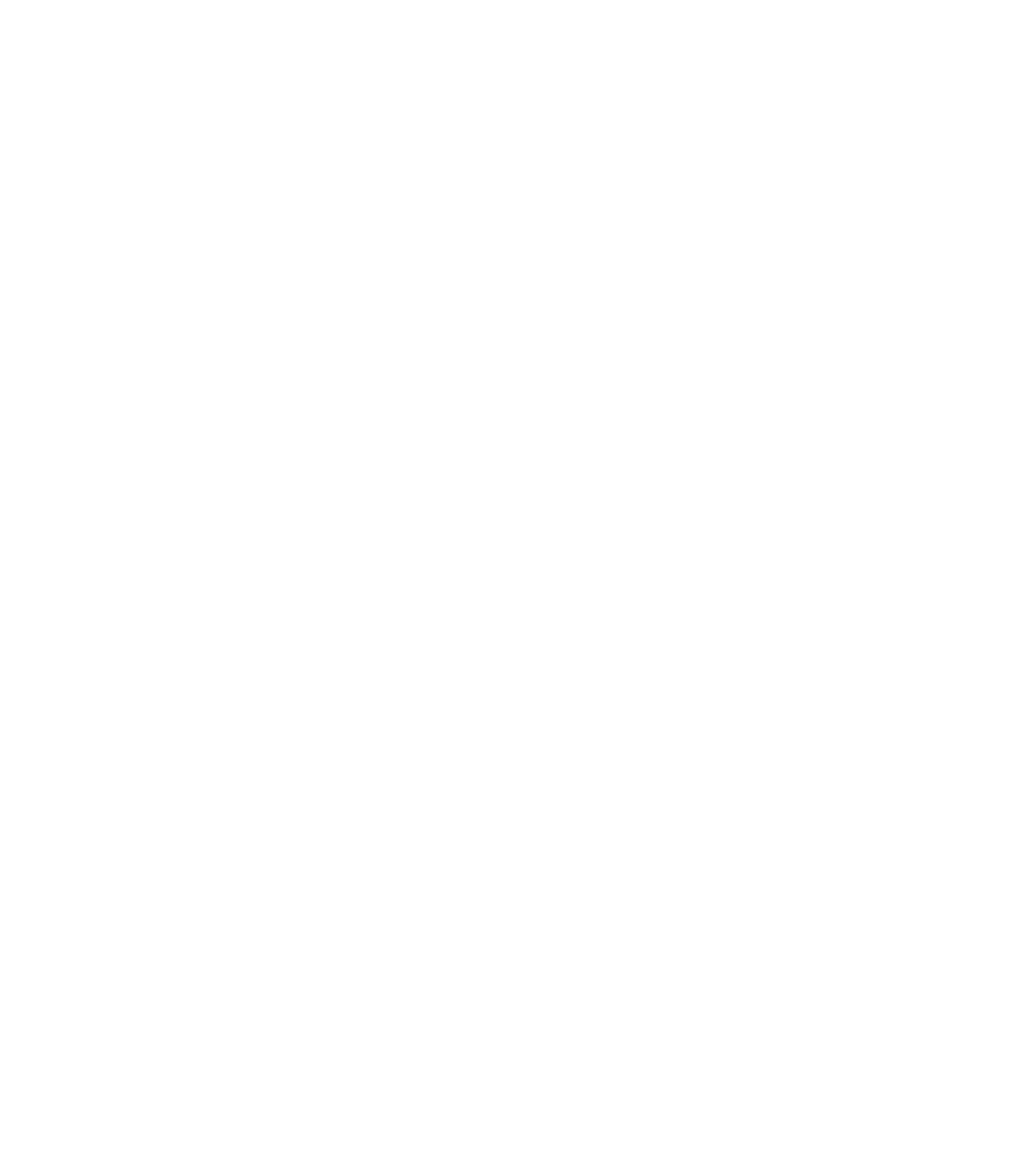
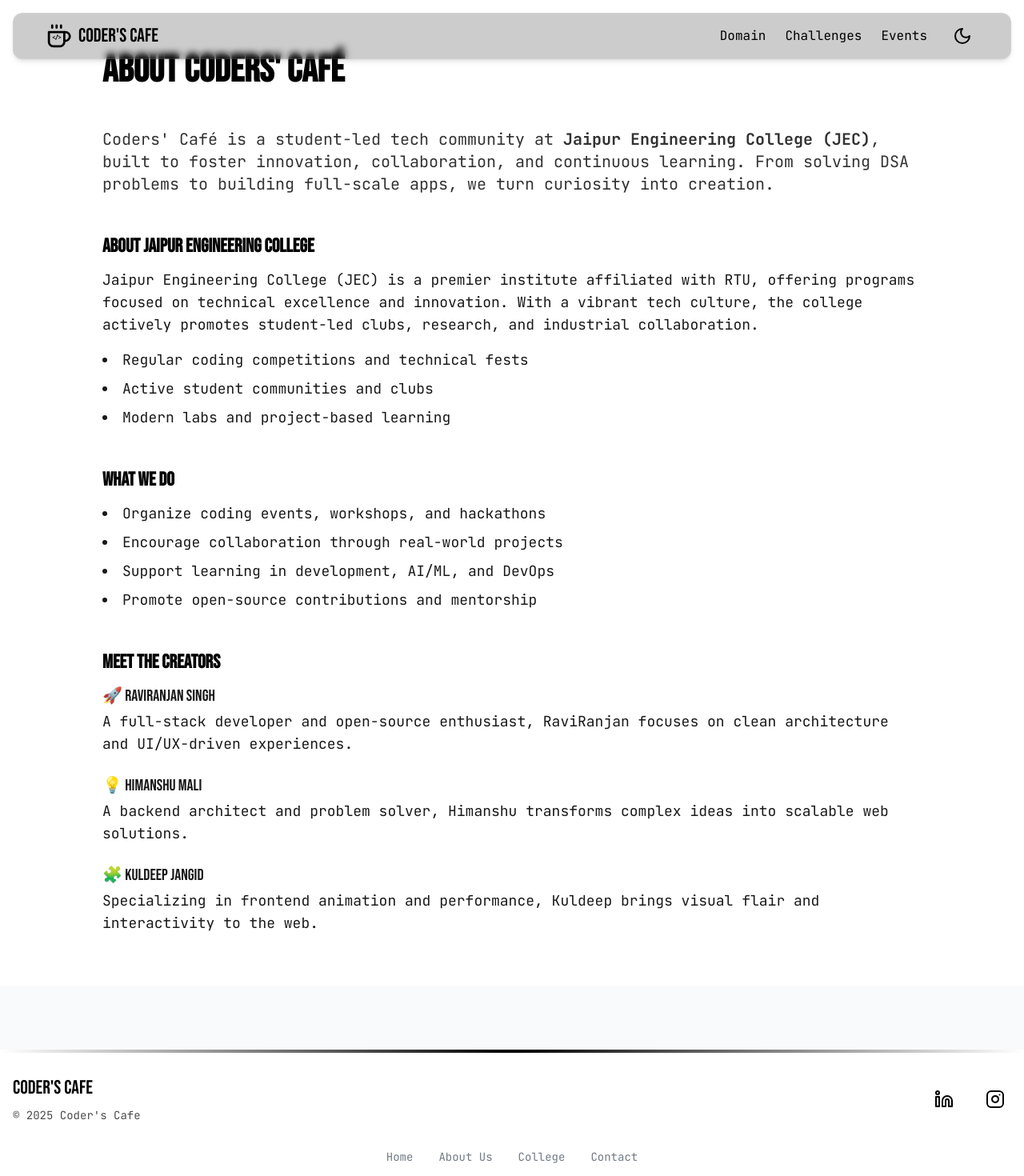
Before and after one commit to kuldeep-creates/CODER-S-CAFE, a React (Vite) app: page /about-us in a window 1280 px wide. Before the commit this address had no page. Shown: the top 1470 px of the page at 80% size. Before the commit the page ends 800 px from the top, so only its background shows below. Built offline with nearby package versions, Linux system fonts and the light colour scheme.

Commit message:
BASE DONE

```diff
--- a/src/App.jsx
+++ b/src/App.jsx
@@ -18,6 +18,9 @@ import DataSciencePage from './components/courses/datascience.jsx';
 import DevOpsPage from './components/courses/devops.jsx';
 import ImageGrid from './components/ImageGrid.jsx';
 import Events from './components/Events.jsx'; // ✅ Page Component for /event
+import Challenges from './components/Challenges.jsx';
+import UpcomingEvent from './components/UpcomingEvent.jsx';
+import AboutUs from './components/AboutUs.jsx';
 
 function App() {
   const [darkMode, setDarkMode] = useState(false);
@@ -81,6 +84,10 @@ function App() {
         <Route path="/courses/datascience" element={<CourseLayout><DataSciencePage darkMode={darkMode} /></CourseLayout>} />
         <Route path="/courses/devops" element={<CourseLayout><DevOpsPage darkMode={darkMode} /></CourseLayout>} />
         <Route path="/domains" element={<CourseLayout><Domains darkMode={darkMode} /></CourseLayout>} />
+        <Route path="/challenge" element={<CourseLayout><Challenges darkMode={darkMode} /></CourseLayout>} />
+        <Route path="/upcoming" element={<CourseLayout><UpcomingEvent darkMode={darkMode} /></CourseLayout>} />
+        <Route path="/about-us" element={<CourseLayout><AboutUs darkMode={darkMode} /></CourseLayout>} />
+
 
         {/* ✅ Events Page Route */}
         <Route path="/event" element={
--- /dev/null
+++ b/src/components/AboutUs.jsx
@@ -0,0 +1,76 @@
+import React from 'react';
+
+const AboutUs = () => {
+  return (
+    <section
+      id="about-us"
+      className="min-h-screen bg-white dark:bg-black text-black dark:text-white px-6 py-16"
+    >
+      <div className="max-w-5xl mx-auto space-y-12">
+          <h1 className="text-4xl md:text-5xl font-bold mb-4">About Coders' Café</h1>
+          <p className="text-lg md:text-xl opacity-80">
+            Coders' Café is a student-led tech community at <strong>Jaipur Engineering College (JEC)</strong>, built
+            to foster innovation, collaboration, and continuous learning. From solving DSA problems to building full-scale apps,
+            we turn curiosity into creation.
+          </p>
+
+        <div>
+          <h2 className="text-2xl font-semibold mb-3">About Jaipur Engineering College</h2>
+          <p className="text-lg opacity-90">
+            Jaipur Engineering College (JEC) is a premier institute affiliated with RTU, offering programs focused on technical excellence
+            and innovation. With a vibrant tech culture, the college actively promotes student-led clubs, research, and industrial collaboration.
+          </p>
+          <ul className="list-disc list-inside mt-4 space-y-2 text-lg opacity-90">
+            <li>Regular coding competitions and technical fests</li>
+            <li>Active student communities and clubs</li>
+            <li>Modern labs and project-based learning</li>
+          </ul>
+        </div>
+
+        <div>
+          <h2 className="text-2xl font-semibold mb-3">What We Do</h2>
+          <ul className="list-disc list-inside space-y-2 text-lg opacity-90">
+            <li>Organize coding events, workshops, and hackathons</li>
+            <li>Encourage collaboration through real-world projects</li>
+            <li>Support learning in development, AI/ML, and DevOps</li>
+            <li>Promote open-source contributions and mentorship</li>
+          </ul>
+        </div>
+
+        <div>
+          <h2 className="text-2xl font-semibold mb-3">Meet the Creators</h2>
+          <div className="space-y-6 text-lg opacity-90">
+            <Profile
+              name="RaviRanjan Singh"
+              icon="🚀"
+              description="A full-stack developer and open-source enthusiast, RaviRanjan focuses on clean architecture and UI/UX-driven experiences."
+            />
+            <Profile
+              name="Himanshu Mali"
+              icon="💡"
+              description="A backend architect and problem solver, Himanshu transforms complex ideas into scalable web solutions."
+            />
+            <Profile
+              name="Kuldeep Jangid"
+              icon="🧩"
+              description="Specializing in frontend animation and performance, Kuldeep brings visual flair and interactivity to the web."
+            />
+          </div>
+        </div>
+
+
+
+
+      </div>
+    </section>
+  );
+};
+
+const Profile = ({ name, icon, description }) => (
+  <div>
+    <h3 className="text-xl font-medium mb-1">{icon} {name}</h3>
+    <p>{description}</p>
+  </div>
+);
+
+export default AboutUs;
--- /dev/null
+++ b/src/components/Challenges.jsx
@@ -0,0 +1,24 @@
+import React from 'react';
+
+const Challenge = ({ darkMode }) => {
+  return (
+    <section
+      id="challenge"
+      className={`min-h-screen flex items-center justify-center px-4 transition-colors duration-300 ${
+        darkMode ? 'bg-[#0a0a0a] text-white' : 'bg-[#f9f9f9] text-black'
+      }`}
+    >
+      <div className="text-center max-w-2xl">
+        <h1 className="text-4xl md:text-5xl font-bold mb-6">
+          Challenges Coming Soon 🚀
+        </h1>
+        <p className="text-lg md:text-xl text-gray-500 dark:text-gray-400">
+          We're cooking up some exciting challenges for you to sharpen your skills.
+          Stay tuned and keep coding! 💻
+        </p>
+      </div>
+    </section>
+  );
+};
+
+export default Challenge;
--- a/src/components/Footer.jsx
+++ b/src/components/Footer.jsx
@@ -1,19 +1,18 @@
 import React from 'react';
-import { Github, Linkedin, Instagram } from 'lucide-react';
+import { Linkedin, Instagram } from 'lucide-react';
+import { Link } from 'react-router-dom';
 
 const Footer = ({ darkMode }) => {
   return (
     <footer
       id="contact"
-      className={`py-8 ${
-        darkMode ? 'bg-black text-white' : 'bg-white text-black'
-      } relative`}
+      className={`py-8 ${darkMode ? 'bg-black text-white' : 'bg-white text-black'} relative`}
     >
-      <div className={`absolute top-0 left-0 right-0 h-1 bg-gradient-to-r ${
-        darkMode
-          ? 'from-black via-white to-black'
-          : 'from-white via-black to-white'
-      }`}></div>
+      <div
+        className={`absolute top-0 left-0 right-0 h-1 bg-gradient-to-r ${
+          darkMode ? 'from-black via-white to-black' : 'from-white via-black to-white'
+        }`}
+      ></div>
 
       <div className="container mx-auto px-4">
         <div className="flex flex-col md:flex-row justify-between items-center">
@@ -23,19 +22,39 @@ const Footer = ({ darkMode }) => {
           </div>
 
           <div className="flex space-x-6">
-            <SocialIcon href="https://linkedin.openinapp.link/9yhs0 " icon={<Linkedin size={24} />} />
-            <SocialIcon href="https://www.instagram.com/coderscafe_jec?igsh=eWplM3o2ZjE4amdn" icon={<Instagram size={24} />} />
+            <SocialIcon
+              href="https://linkedin.openinapp.link/9yhs0"
+              icon={<Linkedin size={24} />}
+            />
+            <SocialIcon
+              href="https://www.instagram.com/coderscafe_jec?igsh=eWplM3o2ZjE4amdn"
+              icon={<Instagram size={24} />}
+            />
           </div>
         </div>
 
         <div className="mt-8 text-center">
           <div className="flex flex-wrap justify-center gap-x-8 gap-y-4">
-            <FooterLink href="#home">Home</FooterLink>
-            <FooterLink href="#domains">Courses</FooterLink>
-            <FooterLink href="#team">Team</FooterLink>
-            <FooterLink href="#events">Events</FooterLink>
-            <FooterLink href="https://mail.google.com/mail/?view=cm&fs=1&to=coders.cafe.jec@gmail.com" target="_blank" rel="noopener noreferrer">
-            Contact</FooterLink>
+            <FooterLink href="#home" darkMode={darkMode}>
+              Home
+            </FooterLink>
+            <FooterLink to="/about-us" darkMode={darkMode}>
+              About Us
+            </FooterLink>
+            <FooterLink
+              href="https://jeckukas.org.in/"
+              darkMode={darkMode}
+              external
+            >
+              College
+            </FooterLink>
+            <FooterLink
+              href="https://mail.google.com/mail/?view=cm&fs=1&to=coders.cafe.jec@gmail.com"
+              darkMode={darkMode}
+              external
+            >
+              Contact
+            </FooterLink>
           </div>
         </div>
       </div>
@@ -43,6 +62,7 @@ const Footer = ({ darkMode }) => {
   );
 };
 
+// Social icon button
 const SocialIcon = ({ href, icon }) => {
   return (
     <a
@@ -57,12 +77,35 @@ const SocialIcon = ({ href, icon }) => {
   );
 };
 
-const FooterLink = ({ href, children }) => {
+// Footer link component (internal + external)
+const FooterLink = ({ href, to, children, external = false, darkMode }) => {
+  const baseClass =
+    'text-sm transition-opacity duration-200 hover:opacity-100' +
+    ` ${darkMode ? 'text-gray-300 hover:text-white' : 'text-gray-700 hover:text-black'} opacity-70`;
+
+  if (external && href) {
+    return (
+      <a
+        href={href}
+        target="_blank"
+        rel="noopener noreferrer"
+        className={baseClass}
+      >
+        {children}
+      </a>
+    );
+  }
+
+  if (to) {
+    return (
+      <Link to={to} className={baseClass}>
+        {children}
+      </Link>
+    );
+  }
+
   return (
-    <a
-      href={href}
-      className="text-sm opacity-70 hover:opacity-100 transition-opacity duration-200"
-    >
+    <a href={href} className={baseClass}>
       {children}
     </a>
   );
--- a/src/components/Navbar.jsx
+++ b/src/components/Navbar.jsx
@@ -5,9 +5,9 @@ import { Link } from 'react-router-dom';
 const NavLinks = ({ darkMode, mobile = false, onClick }) => {
   const links = [
     { name: 'Domain', path: '/domains' },
-    { name: 'Challenges', path: '/Challenges' },
+    { name: 'Challenges', path: '/Challenge' },
     { name: 'Events', path: '/event' }, // working route link
-    { name: 'Team', path: '/#team' },
+    // { name: 'Team', path: '/#team' },
   ];
 
   return (
--- /dev/null
+++ b/src/components/UpcomingEvent.jsx
@@ -0,0 +1,114 @@
+import React, { useEffect, useRef } from 'react';
+
+const UpcomingEvent = () => {
+  const canvasRef = useRef(null);
+  const points = useRef([]);
+  const mouse = useRef({ x: window.innerWidth / 2, y: window.innerHeight / 2 });
+
+  useEffect(() => {
+    const canvas = canvasRef.current;
+    const ctx = canvas.getContext('2d');
+    canvas.width = window.innerWidth;
+    canvas.height = window.innerHeight;
+
+    const createPoints = () => {
+      points.current = [];
+      for (let i = 0; i < 120; i++) {
+        points.current.push({
+          x: Math.random() * canvas.width,
+          y: Math.random() * canvas.height,
+          vx: Math.random() * 0.5 - 0.25,
+          vy: Math.random() * 0.5 - 0.25,
+        });
+      }
+    };
+
+    const draw = () => {
+      ctx.clearRect(0, 0, canvas.width, canvas.height);
+
+      // Update points
+      points.current.forEach(p => {
+        p.x += p.vx;
+        p.y += p.vy;
+
+        if (p.x < 0 || p.x > canvas.width) p.vx *= -1;
+        if (p.y < 0 || p.y > canvas.height) p.vy *= -1;
+      });
+
+      // Draw lines between close points
+      for (let i = 0; i < points.current.length; i++) {
+        for (let j = i + 1; j < points.current.length; j++) {
+          const dx = points.current[i].x - points.current[j].x;
+          const dy = points.current[i].y - points.current[j].y;
+          const dist = Math.sqrt(dx * dx + dy * dy);
+          if (dist < 100) {
+            ctx.strokeStyle = `rgba(0,0,0,${1 - dist / 100})`;
+            ctx.lineWidth = 0.5;
+            ctx.beginPath();
+            ctx.moveTo(points.current[i].x, points.current[i].y);
+            ctx.lineTo(points.current[j].x, points.current[j].y);
+            ctx.stroke();
+          }
+        }
+      }
+
+      // Draw rubber lines to cursor
+      points.current.forEach(p => {
+        const dx = p.x - mouse.current.x;
+        const dy = p.y - mouse.current.y;
+        const dist = Math.sqrt(dx * dx + dy * dy);
+        if (dist < 120) {
+          ctx.strokeStyle = `rgba(0, 0, 0, ${1 - dist / 120})`;
+          ctx.lineWidth = 1;
+          ctx.beginPath();
+          ctx.moveTo(p.x, p.y);
+          ctx.lineTo(mouse.current.x, mouse.current.y);
+          ctx.stroke();
+        }
+      });
+
+      requestAnimationFrame(draw);
+    };
+
+    const handleMouseMove = e => {
+      mouse.current.x = e.clientX;
+      mouse.current.y = e.clientY;
+    };
+
+    createPoints();
+    draw();
+    window.addEventListener('mousemove', handleMouseMove);
+    window.addEventListener('resize', () => {
+      canvas.width = window.innerWidth;
+      canvas.height = window.innerHeight;
+      createPoints();
+    });
+
+    return () => {
+      window.removeEventListener('mousemove', handleMouseMove);
+    };
+  }, []);
+
+  return (
+    <section
+      id="upcoming"
+      className="relative w-full h-screen overflow-hidden"
+    >
+      <canvas
+        ref={canvasRef}
+        className="absolute inset-0 z-0"
+        style={{ backgroundColor: 'transparent' }}
+      />
+      <div className="relative z-10 h-full flex flex-col items-center justify-center text-center px-4">
+        <h1 className="text-4xl md:text-5xl font-bold mb-4">
+          🎉 Upcoming Event
+        </h1>
+        <p className="text-lg md:text-xl text-gray-500 dark:text-gray-300">
+          Stay tuned... exciting things are coming soon!
+        </p>
+      </div>
+    </section>
+  );
+};
+
+export default UpcomingEvent;
```
Also changed, not shown: src/components/Events.jsx (+6 -22 lines).
